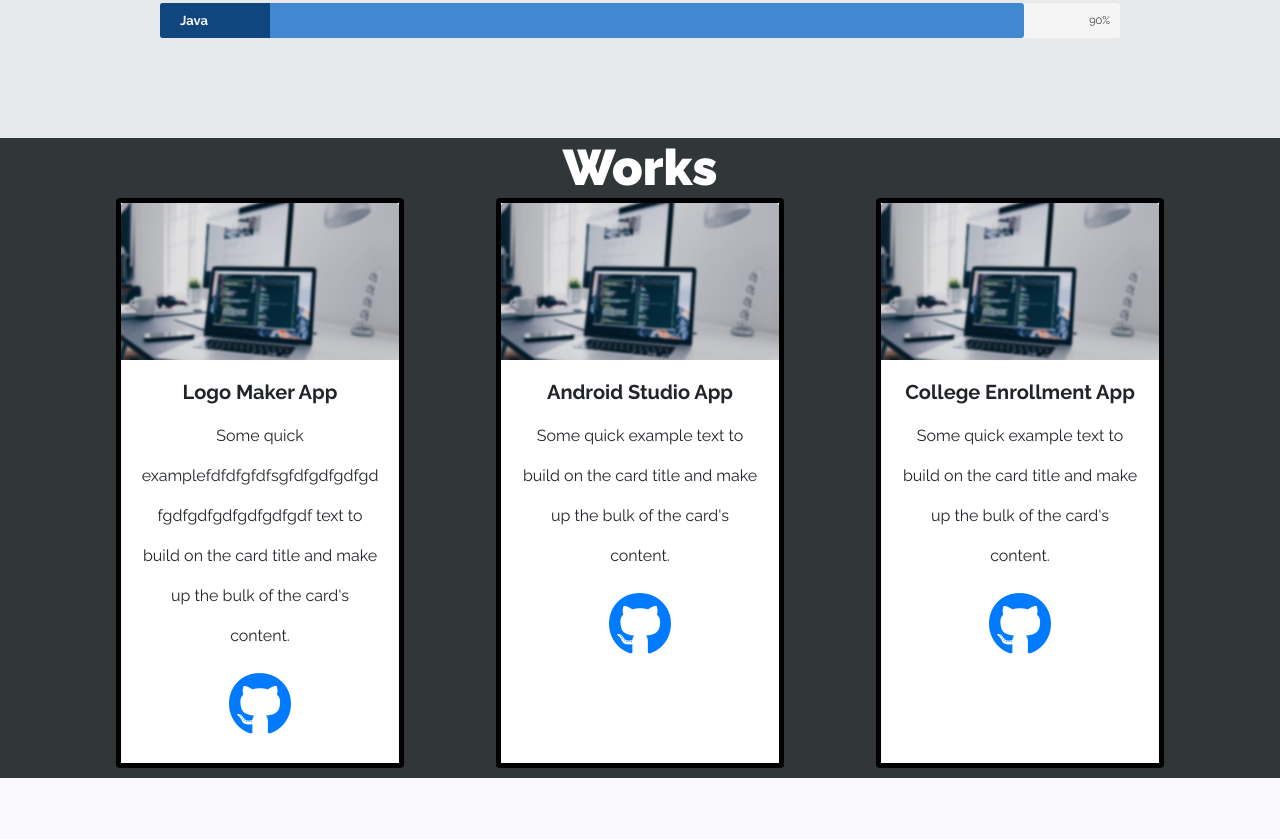
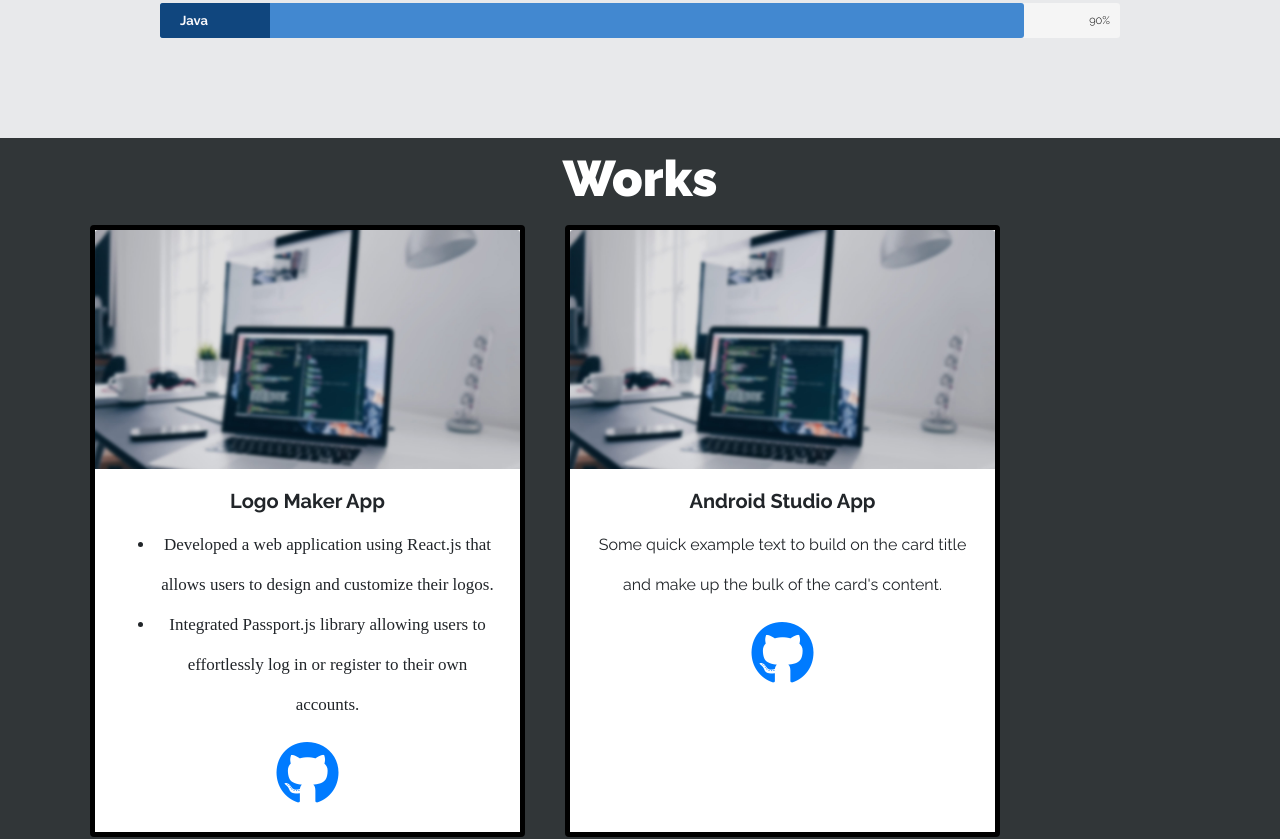
Before and after one commit to Hernanzavala1/portfolio, a plain HTML site: page index.html in a window 1280 px wide. Shown: the part 1903-2742 px from the top of the page. Drawn offline with nearby package versions, Linux system fonts and the light colour scheme.

Commit message:
updated card style

```diff
--- a/assets/styles/layout.css
+++ b/assets/styles/layout.css
@@ -301,15 +301,7 @@ div.skillsTrioWrap div.skillsTrioIMG .fa-paint-brush {
   font-weight: 300;
 }
 
-#works {
-  background-color: #404e5c;
-  font-weight: 100;
-  color: #fff;
-  margin: 0 auto;
-  padding: 100px 0 70px 0;
-  text-align: center;
-  overflow: hidden;
-}
+
 
 #works-showcase {
   background: transparent;
@@ -458,6 +450,11 @@ div.works-showcase-image-caption {
 #social a.instagram:hover {background-color: #125688;}
 #social a.github {color: #faf9fc;}
 #social a.github:hover {background-color: #125688;}
+#ProjectStyle{
+  font-size: 17px;
+  font-family: 'Times New Roman', Times, serif;
+
+}
 #elevator {
   position: fixed;
   bottom: 98px;
@@ -480,7 +477,8 @@ div.works-showcase-image-caption {
     border-left-color: currentcolor;
     border-left-width: medium;
 border-color: black;
-border-width: 5px
+border-width: 5px;
+margin: 5px;
 }
 #elevator:hover {
   color: #d7263d;
@@ -535,9 +533,7 @@ border-width: 5px
     margin-left: 0px;
     margin-right: 0px;
   }
-  #works {
-    padding: 100px 50px 65px 50px;
-  }
+
   #contact {
     padding: 100px 50px 150px 50px;
   }
@@ -691,6 +687,3 @@ border-width: 5px
   height: 90px;
 
 }
-.works{
-  justify-content: center;
-}
--- a/index.html
+++ b/index.html
@@ -159,40 +159,47 @@
       </div>
     </div>
   </div>
-  <div class="container" style="margin-bottom: 8pt;">
-    <div class="row d-flex justify-content-center">
+  <div class="container" style="margin-bottom: 8pt; " id="works">
+    <div class="row d-flex justify-content-center" style="margin:8pt">
       <div class="col-6 ">
         <h2 style="color: white"> Works </h2>
       </div>
     </div>
     <div class="row  ">
-      <div class="col-4 d-flex justify-content-center ">
-        <div id="projectCard" class="card text-center"  style="width: 18rem;">
+      <div class="col-5 d-flex justify-content-center ">
+        <div id="projectCard" class="card text-center w-100"  style="width: 18rem;">
           <img src="/assets/img/header_bg.jpg" class="card-img-top" >
           <div class="card-body">
             <h5 style= "font-weight: bold;" class="card-title">Logo Maker App</h5>
-            <p class="card-text">Some quick examplefdfdfgfdfsgfdfgdfgdfgdfgdfgdfgdfgdfgdfgdf text to build on the card title and make up the bulk of the card's content.</p>
-            <a data-scroll  href="https://github.com/Hernanzavala1/CSE248_FINAL" class="github" ><i class="fa fa-github  fa-4x"></i></a>
+           <ul>
+             <li id = "ProjectStyle">
+              Developed a web application using React.js that allows users to design and customize their logos.
+             </li>
+             <li id = "ProjectStyle">
+              Integrated Passport.js library allowing users to effortlessly log in or register to their own accounts.
+             </li>
+           </ul>
+            <a href="https://github.com/Hernanzavala1/CSE316_FINAL" class="github" ><i class="fa fa-github  fa-4x"></i></a>
           </div>
         </div>
       </div>
-      <div class="col-4 d-flex justify-content-center">
-        <div id="projectCard" class="card text-center"  style="width: 18rem;">
+      <div class="col-5 d-flex justify-content-center">
+        <div id="projectCard" class="card text-center w-100"  style="width: 18rem;">
           <img src="/assets/img/header_bg.jpg" class="card-img-top" >
           <div class="card-body ">
             <h5 style= "font-weight: bold;" class="card-title">Android Studio App</h5>
             <p class="card-text">Some quick example text to build on the card title and make up the bulk of the card's content.</p>
-            <a data-scroll  href="https://github.com/Hernanzavala1/CSE248_FINAL" class="github" ><i class="fa fa-github  fa-4x"></i></a>
+            <a  href="https://github.com/Hernanzavala1/CSE248_FINAL" class="github" ><i class="fa fa-github  fa-4x"></i></a>
           </div>
         </div>
       </div>
-      <div class="col-4 d-flex justify-content-center">
-        <div id="projectCard" class="card text-center"  style="width: 18rem;">
+      <div class="col-5 d-flex justify-content-center">
+        <div id="projectCard" class="card text-center w-100"  style="width: 18rem;">
           <img src="/assets/img/header_bg.jpg" class="card-img-top" >
           <div class="card-body">
             <h5 style= "font-weight: bold;"  class="card-title">College Enrollment App</h5>
             <p class="card-text">Some quick example text to build on the card title and make up the bulk of the card's content.</p>
-            <a data-scroll  href="https://github.com/Hernanzavala1/CSE248_FINAL" class="github" ><i class="fa fa-github  fa-4x"></i></a>
+            <a  href="https://github.com/Hernanzavala1/CSE248_FINAL" class="github" ><i class="fa fa-github  fa-4x"></i></a>
           </div>
         </div>
       </div>
```
